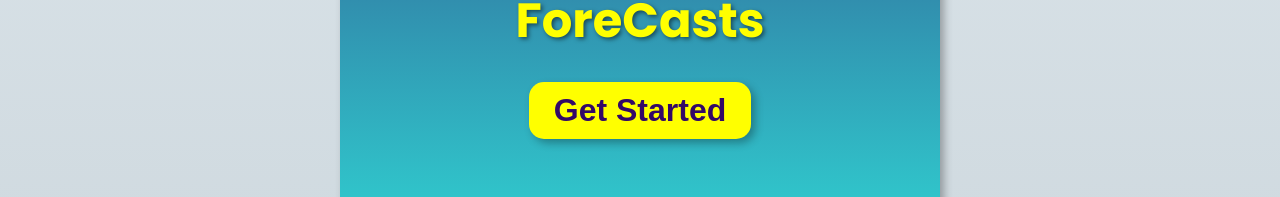
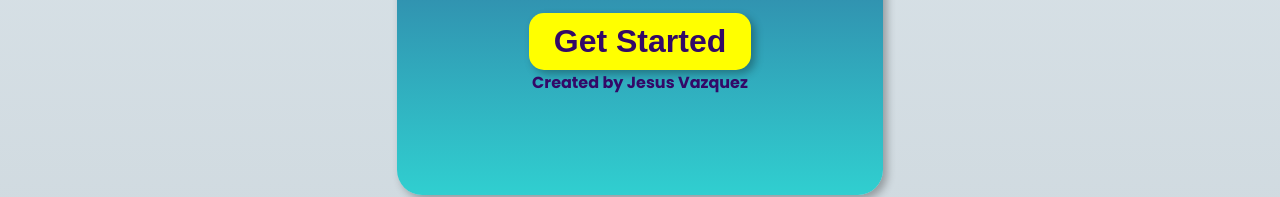
Before and after one commit to JesusVS760/Weather-App-Project, a React (Vite) app: page / in a window 1280 px wide. Shown: the part 532-729 px from the top of the page. Built offline with nearby package versions, Linux system fonts and the light colour scheme.

Commit message:
Created by

```diff
--- a/src/pages/Started.css
+++ b/src/pages/Started.css
@@ -7,7 +7,14 @@
   justify-content: center;
   flex-direction: column;
 }
-
+.started-container p {
+  font-size: 1rem;
+  color: #330867;
+  font-weight: bold;
+}
+.start-weather-image img {
+  width: 250px;
+}
 .started-container,
 .weather-container {
   background: linear-gradient(to top, #30cfd0 0%, #330867 100%);
@@ -38,6 +45,7 @@
 .started-button-container {
   margin-top: 25px;
 }
+
 .get-started-button {
   padding: 10px 25px;
   font-size: 2rem;
--- a/src/pages/Started.jsx
+++ b/src/pages/Started.jsx
@@ -26,6 +26,7 @@ const Started = () => {
             Get Started
           </button>
         </div>
+        <p>Created by Jesus Vazquez</p>
       </div>
     </div>
   );
```
